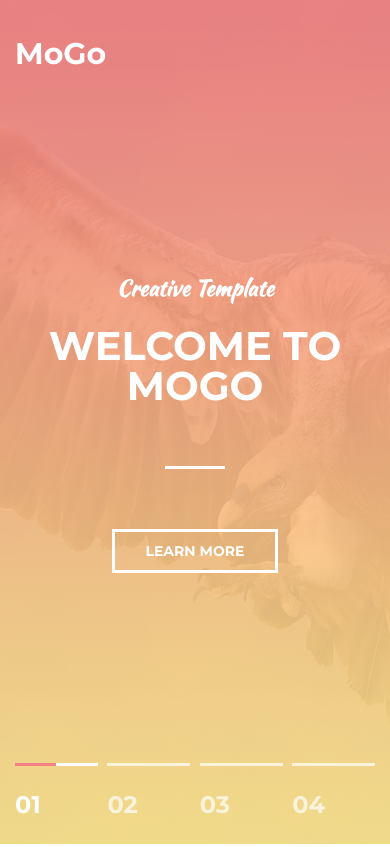
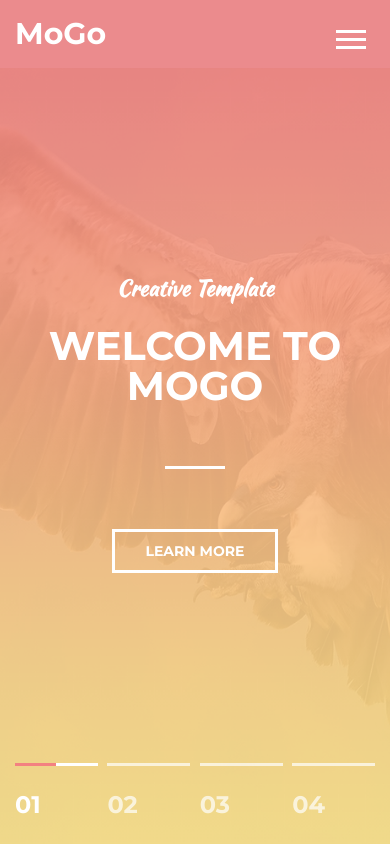
Before and after one commit to Darksiend/MoGo-Logo-Page, a plain HTML site: page index.html in a window 390 px wide. Shown: the top 847 px of the page. Drawn offline with Linux system fonts and the light colour scheme.

Commit message:
Maked
Maked header, toggle for JS

```diff
--- a/index.html
+++ b/index.html
@@ -17,7 +17,7 @@
   </head>
 
   <body>
-    <header class="header">
+    <header class="header active">
       <div class="container">
         <div class="header__inner">
           <div class="header__logo">MoGo</div>
@@ -28,7 +28,17 @@
             <a class="nav__link" href="#">Blog</a>
             <a class="nav__link" href="#">Work</a>
             <a class="nav__link" href="#">Contact</a>
+            <a class="nav__link" href="#">
+              <i class="fas fa-shopping-cart"></i>
+          </a>
+          <a class="nav__link" href="#">
+              <i class="fas fa-search"></i>
+          </a>
           </nav>
+
+          <button class="nav-toggle" type="button">
+            <span class="nav-toggle__item">Menu</span>
+          </button>
         </div>
       </div>
     </header>
--- a/style.css
+++ b/style.css
@@ -16,7 +16,7 @@ hr {
     margin: 40px 0;
 }
 
-.page{
+.page {
     overflow: hidden;
 }
 
@@ -104,6 +104,22 @@ h6 {
     z-index: 1000;
 }
 
+.header.fixed {
+    background-color: #eb8b8d;
+    box-shadow: 0 3px 10px rgb(0, 0, 0, .2);
+    padding: 10px 0;
+    position: fixed;
+    top: 0;
+    right: 0;
+    left: 0;
+
+    transform: translate3d(0, 0, 0)
+}
+
+.header.active {
+    background-color: #eb8b8d;
+}
+
 .header__inner {
     display: flex;
     justify-content: space-between;
@@ -163,6 +179,87 @@ h6 {
 .nav__link.active {
     color: #fce38a;
 }
+
+.nav-toggle {
+    position: absolute;
+    top: 24px;
+    right: 24px;
+    z-index: 1;
+    width: 30px;
+
+    font-size: 0;
+    color: transparent;
+    border: 0;
+    background: none;
+    cursor: pointer;
+
+    padding: 15px 0;
+    display: none;
+}
+
+.nav-toggle.active .nav-toggle__item {
+    background: none;
+
+
+}
+
+.nav-toggle.active .nav-toggle__item:before {
+    transform-origin: left top;
+    transform: rotate(45deg) translate3d(0px, -2px, 0);
+}
+
+.nav-toggle.active .nav-toggle__item:after {
+    transform-origin: left bottom;
+    transform: rotate(-45deg) translate3d(0px, 3px, 0);
+}
+
+
+
+.nav-toggle__item {
+    width: 100%;
+    height: 3px;
+    display: block;
+
+    background-color: #fff;
+    position: absolute;
+    top: 0;
+    right: 0;
+    bottom: 0;
+    left: 0;
+    margin: auto;
+
+    transition: background .2s linear;
+
+
+}
+
+.nav-toggle__item:before,
+.nav-toggle__item:after {
+    content: '';
+    width: 100%;
+    height: 3px;
+
+    position: absolute;
+    background-color: #fff;
+    left: 0;
+    z-index: 1;
+
+    transition: transform .2s linear;
+}
+
+
+
+.nav-toggle__item:before {
+    content: '';
+    top: -8px;
+}
+
+.nav-toggle__item:after {
+    content: '';
+    top: 8px;
+
+}
+
 
 .btn {
     display: inline-block;
@@ -1310,8 +1407,29 @@ h6 {
 
 
 @media(max-width: 770px) {
+    .header {
+        padding: 10px 0;
+    }
+
+
     .nav {
         display: none;
+        position: absolute;
+        top: 100%;
+        left: 0;
+        width: 100%;
+        margin: 0;
+        padding: 8px 20px;
+
+        background-color: #eb8b8d;
+    }
+
+    .nav__link {
+        display: block;
+    }
+
+    .nav-toggle {
+        display: block;
     }
 
     .slider__text {
@@ -1417,7 +1535,7 @@ h6 {
         width: 100%;
     }
 
-    .intro{
+    .intro {
         min-height: 650px;
     }
 
@@ -1519,12 +1637,13 @@ h6 {
     .subscribe__btn {
         width: 100%;
     }
-.footer__blogs__img{
+
+    .footer__blogs__img {
         height: 50px;
         width: 80px;
     }
 
-.footer__blogs__title__link{
+    .footer__blogs__title__link {
         font-size: 10px;
     }
 
```
Lines whose indentation alone changed are shown as unchanged.
